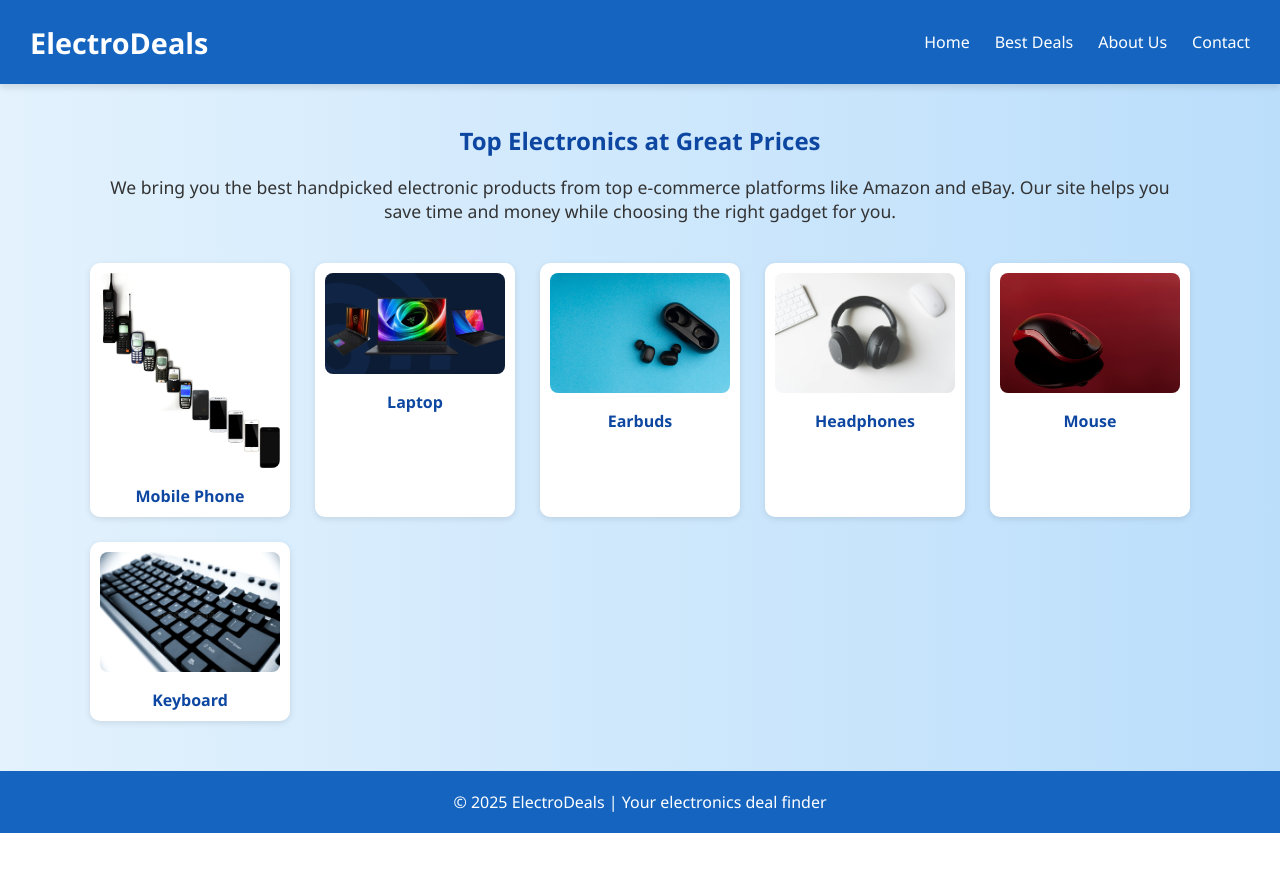
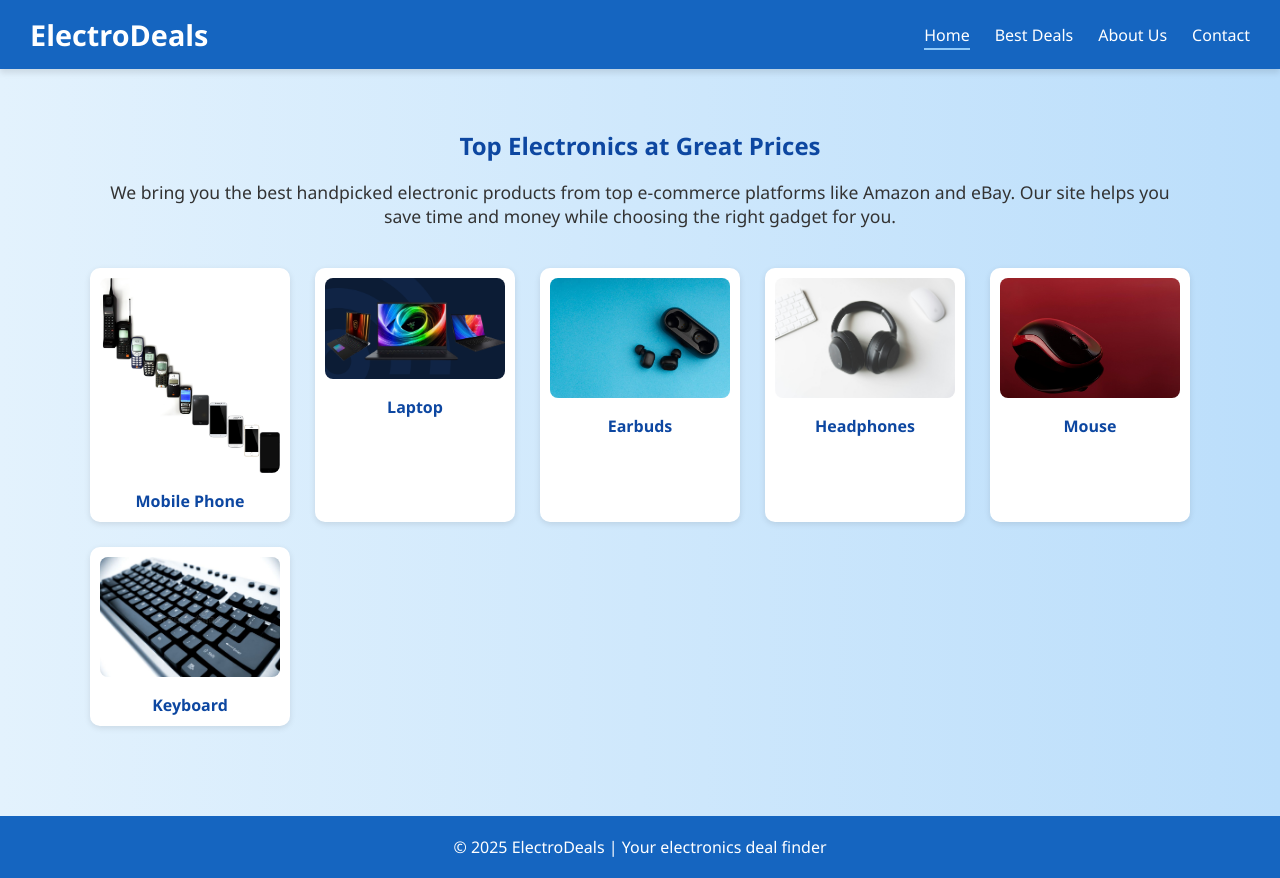
Before and after one commit to Brishav1/Group-A, a plain HTML site: page Homepage/home.html in a window 1280 px wide. Before the commit the page ends 833 px from the top, so only its background shows below. Drawn offline with Linux system fonts and the light colour scheme.

Commit message:
Update homestyle.css

```diff
--- a/Homepage/homestyle.css
+++ b/Homepage/homestyle.css
@@ -1,8 +1,12 @@
+/* Reset and base */
 body {
   margin: 0;
-  font-family: 'Segoe UI', sans-serif;
+  font-family: 'Segoe UI', Tahoma, Geneva, Verdana, sans-serif;
   background: linear-gradient(to right, #e3f2fd, #bbdefb);
   color: #333;
+  min-height: 100vh;
+  display: flex;
+  flex-direction: column;
 }
 
 /* Navigation Bar */
@@ -28,23 +32,49 @@ nav ul {
   list-style: none;
   display: flex;
   gap: 25px;
+  margin: 0;
+  padding: 0;
 }
 
 nav ul li a {
   color: #fff;
   text-decoration: none;
   font-weight: 500;
+  position: relative;
+  padding-bottom: 4px;
   transition: color 0.3s;
+}
+
+/* Animated underline */
+nav ul li a::after {
+  content: "";
+  position: absolute;
+  width: 0;
+  height: 2px;
+  display: block;
+  margin-top: 5px;
+  right: 0;
+  background: #90caf9;
+  transition: width 0.3s ease;
+  bottom: 0;
+  left: 0;
+}
+
+nav ul li a:hover::after,
+nav ul li a.active::after {
+  width: 100%;
 }
 
 nav ul li a:hover {
   color: #90caf9;
 }
 
+/* Main container */
 .container {
   max-width: 1100px;
   margin: 40px auto;
   padding: 0 20px;
+  flex-grow: 1;
 }
 
 h2 {
@@ -60,12 +90,26 @@ h2 {
   color: #333;
 }
 
+/* Products grid */
 .products {
   display: grid;
   grid-template-columns: repeat(auto-fit, minmax(200px, 1fr));
   gap: 25px;
 }
 
+/* Animation keyframes */
+@keyframes fadeInUp {
+  from {
+    opacity: 0;
+    transform: translateY(20px);
+  }
+  to {
+    opacity: 1;
+    transform: translateY(0);
+  }
+}
+
+/* Product cards */
 .product {
   background: #fff;
   border-radius: 10px;
@@ -74,6 +118,13 @@ h2 {
   cursor: pointer;
   padding: 10px;
   text-align: center;
+  opacity: 0;
+  animation-name: fadeInUp;
+  animation-fill-mode: forwards;
+  animation-duration: 0.6s;
+  animation-timing-function: ease-out;
+  animation-delay: var(--delay);
+  transform-origin: center bottom;
 }
 
 .product:hover {
@@ -81,10 +132,17 @@ h2 {
   box-shadow: 0 8px 16px rgba(0, 0, 0, 0.2);
 }
 
+/* Image hover effect */
 .product img {
   width: 100%;
   height: auto;
   border-radius: 8px;
+  transition: transform 0.3s ease, box-shadow 0.3s ease;
+}
+
+.product:hover img {
+  transform: scale(1.05);
+  box-shadow: 0 8px 15px rgba(14, 61, 140, 0.5);
 }
 
 .product-name {
@@ -94,6 +152,7 @@ h2 {
   font-size: 1rem;
 }
 
+/* Footer */
 footer {
   text-align: center;
   padding: 20px;
```
